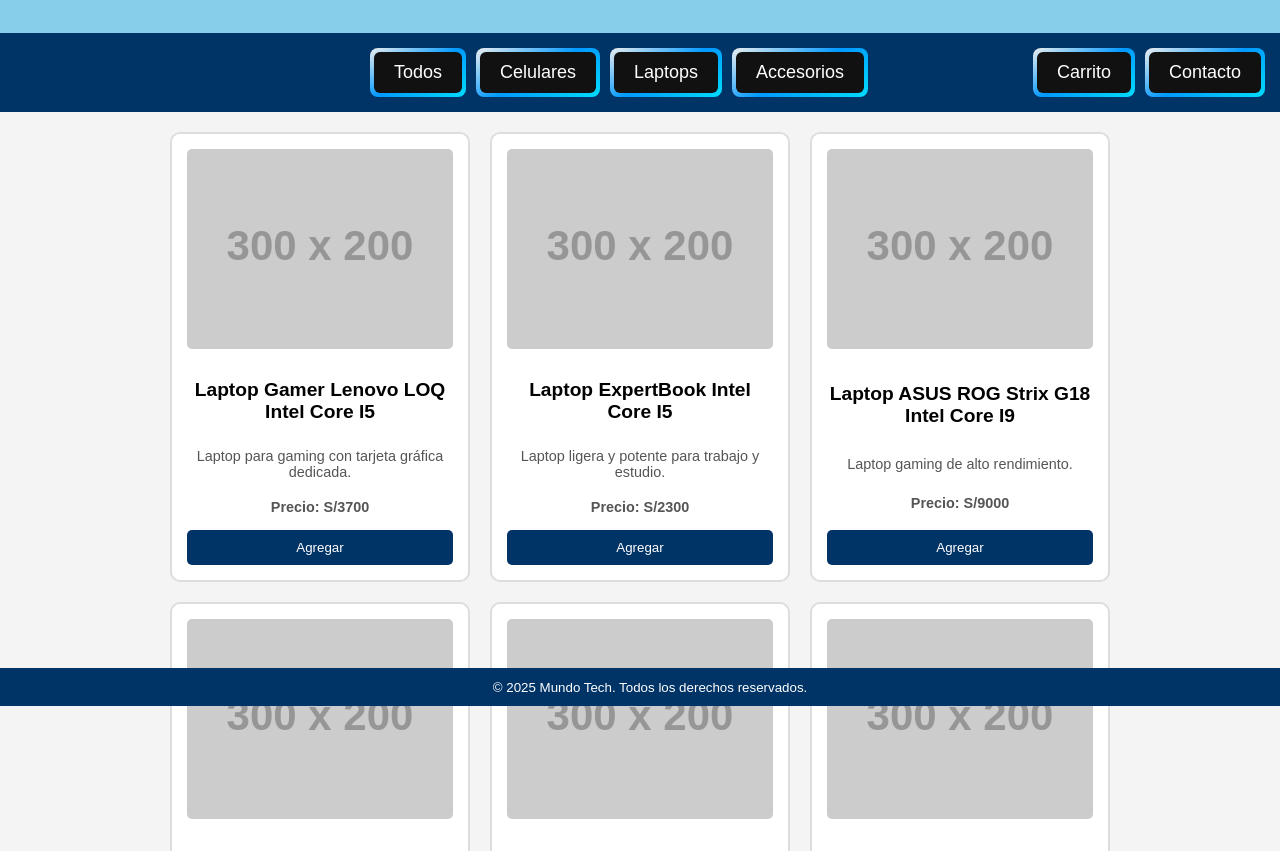
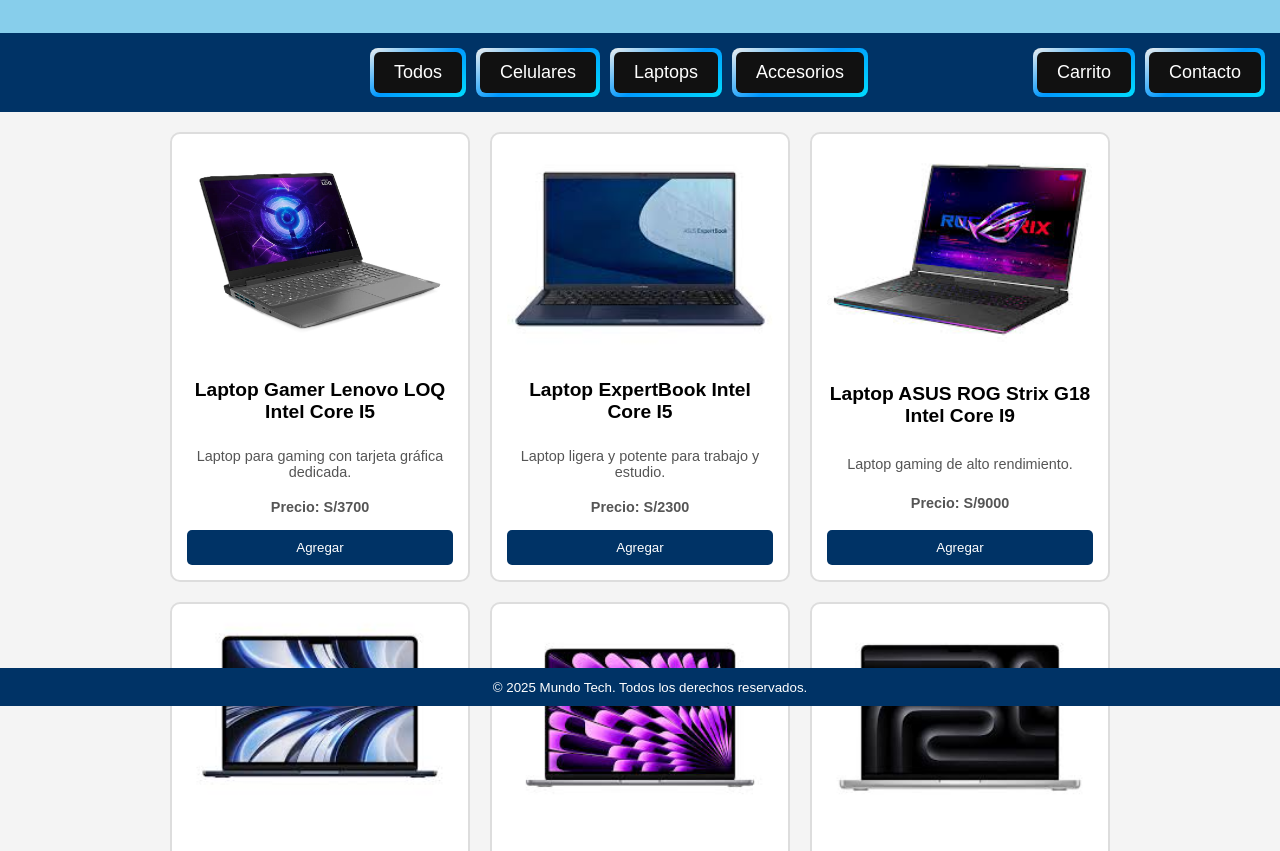
Before and after one commit to LEO100a0/roblox-demo, a plain HTML site: page index.html in a window 1280 px wide. Shown: the part 94-945 px from the top of the page. Drawn offline with Linux system fonts and the light colour scheme; placeholder pictures from the web are drawn by us.

Commit message:
index.html

```diff
--- a/index.html
+++ b/index.html
@@ -217,49 +217,49 @@
         <div class="productos">
             <!-- Productos: Laptops (7) -->
             <div class="producto" data-categoria="laptops">
-                <img src="https://via.placeholder.com/300x200" alt="Laptop 1">
+                <img src="lenovoloq.jpg" alt="Laptop 1">
                 <h2>Laptop Gamer Lenovo LOQ Intel Core I5</h2>
                 <p>Laptop para gaming con tarjeta gráfica dedicada.</p>
                 <p><strong>Precio: S/3700</strong></p>
                 <button onclick="agregarAlCarrito('Laptop Gamer Lenovo LOQ Intel Core I5', 3700)">Agregar</button>
             </div>
             <div class="producto" data-categoria="laptops">
-                <img src="https://via.placeholder.com/300x200" alt="Laptop 2">
+                <img src="experto.jpeg" alt="Laptop 2">
                 <h2>Laptop ExpertBook Intel Core I5</h2>
                 <p>Laptop ligera y potente para trabajo y estudio.</p>
                 <p><strong>Precio: S/2300</strong></p>
                 <button onclick="agregarAlCarrito('Laptop ExpertBook Intel Core I5', 2300)">Agregar</button>
             </div>
             <div class="producto" data-categoria="laptops">
-                <img src="https://via.placeholder.com/300x200" alt="Laptop 3">
+                <img src="asusrog.jpeg" alt="Laptop 3">
                 <h2>Laptop ASUS ROG Strix G18 Intel Core I9</h2>
                 <p>Laptop gaming de alto rendimiento.</p>
                 <p><strong>Precio: S/9000</strong></p>
                 <button onclick="agregarAlCarrito('Laptop ASUS ROG Strix G18 Intel Core I9', 9000)">Agregar</button>
             </div>
             <div class="producto" data-categoria="laptops">
-                <img src="https://via.placeholder.com/300x200" alt="Laptop 4">
+                <img src="m2.jpeg" alt="Laptop 4">
                 <h2>MacBook Air M2</h2>
                 <p>Portátil ultradelgada, potente y gran autonomía.</p>
                 <p><strong>Precio: S/4200</strong></p>
                 <button onclick="agregarAlCarrito('MacBook Air M2', 4200)">Agregar</button>
             </div>
             <div class="producto" data-categoria="laptops">
-                <img src="https://via.placeholder.com/300x200" alt="Laptop 5">
+                <img src="m3.jpeg" alt="Laptop 5">
                 <h2>MacBook Air M3</h2>
                 <p>Diseño mejorado y eficiente para tareas diarias.</p>
                 <p><strong>Precio: S/5800</strong></p>
                 <button onclick="agregarAlCarrito('MacBook Air M3', 5800)">Agregar</button>
             </div>
             <div class="producto" data-categoria="laptops">
-                <img src="https://via.placeholder.com/300x200" alt="Laptop 6">
+                <img src="m4.jpeg" alt="Laptop 6">
                 <h2>MacBook Pro M4</h2>
                 <p>Potente, ideal para profesionales y alto rendimiento.</p>
                 <p><strong>Precio: S/8900</strong></p>
                 <button onclick="agregarAlCarrito('MacBook Pro M4', 8900)">Agregar</button>
             </div>
             <div class="producto" data-categoria="laptops">
-                <img src="https://via.placeholder.com/300x200" alt="Laptop 7">
+                <img src="ryzen7.jpeg" alt="Laptop 7">
                 <h2>Laptop Lenovo IdeaPad AMD Ryzen 7</h2>
                 <p>Laptop con pantalla táctil y modo tableta.</p>
                 <p><strong>Precio: S/3300</strong></p>
```
